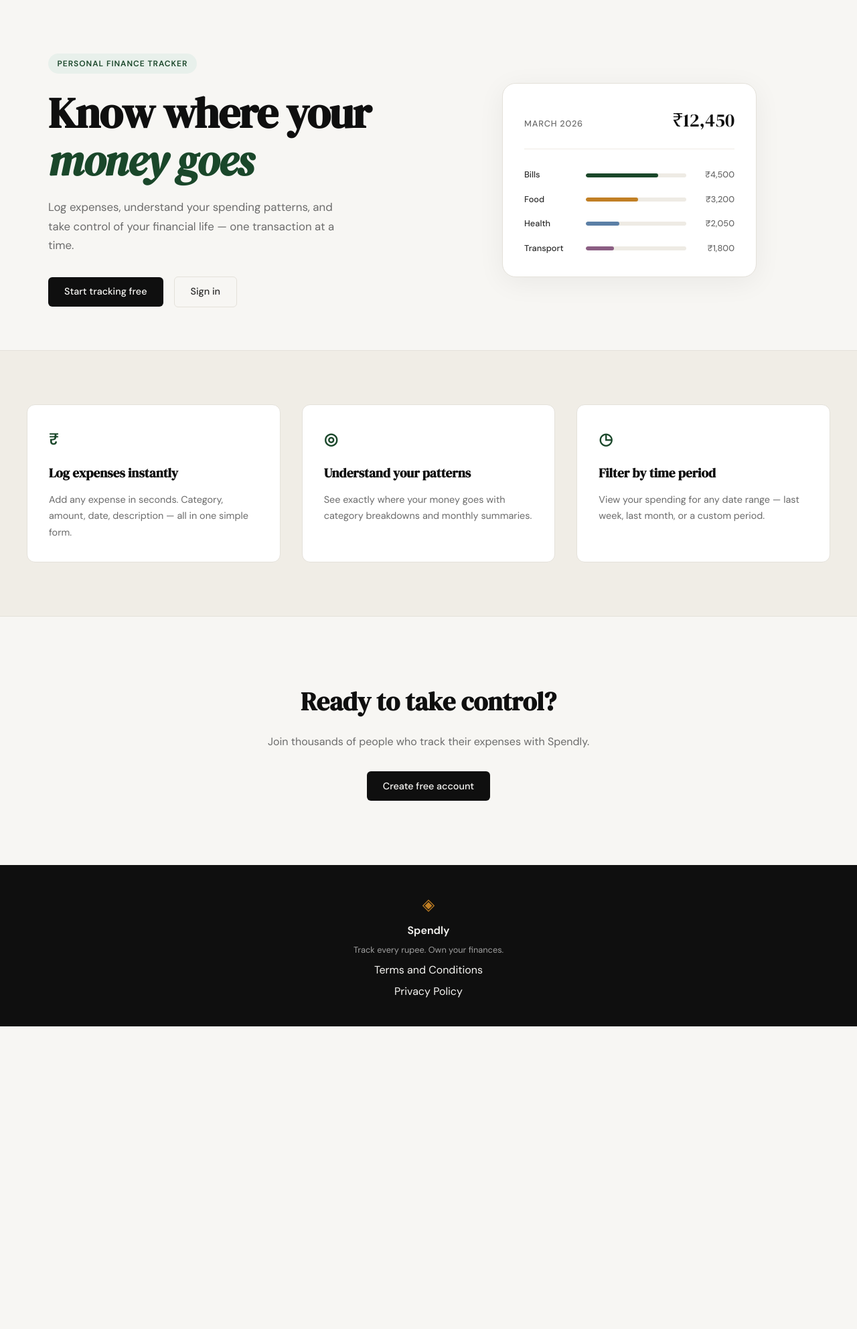
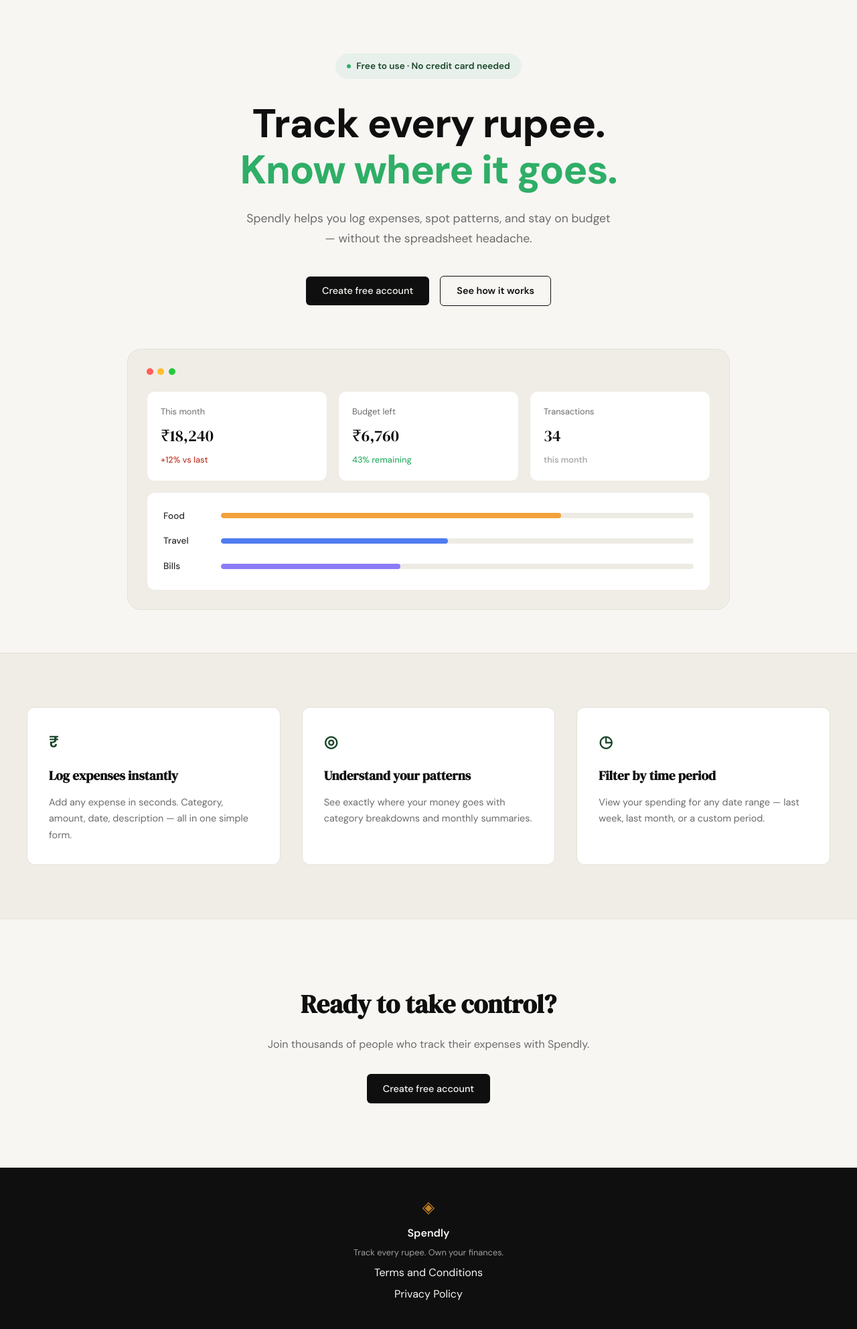
Before and after one commit to TASAHU18/expensetracker, a Flask app: page / in a window 1280 px wide. Shown: the part 61-2046 px from the top of the page at 67% size. Before the commit the page ends 1594 px from the top, so only its background shows below. Run offline with Flask 3, Linux system fonts and the light colour scheme.

Commit message:
landing: redesigned hero section to match mockup

```diff
--- a/static/css/style.css
+++ b/static/css/style.css
@@ -12,6 +12,7 @@
     --paper-card: #ffffff;
     --accent: #1a472a;
     --accent-light: #e8f0eb;
+    --accent-vivid: #2fae67;
     --accent-2: #c17f24;
     --accent-2-light: #fdf3e3;
     --danger: #c0392b;
@@ -125,53 +126,71 @@ a { color: inherit; text-decoration: none; }
 
 .hero {
     padding: 5rem 2rem 4rem;
-    display: grid;
-    grid-template-columns: 1fr 1fr;
-    gap: 4rem;
+    display: flex;
+    flex-direction: column;
     align-items: center;
     max-width: var(--max-width);
     margin: 0 auto;
 }
 
+.hero-inner {
+    display: flex;
+    flex-direction: column;
+    align-items: center;
+    max-width: 720px;
+    text-align: center;
+}
+
 .hero-badge {
-    display: inline-block;
+    display: inline-flex;
+    align-items: center;
+    gap: 0.5rem;
     background: var(--accent-light);
     color: var(--accent);
-    font-size: 0.75rem;
+    font-size: 0.85rem;
     font-weight: 600;
-    letter-spacing: 0.08em;
-    text-transform: uppercase;
-    padding: 0.35rem 0.85rem;
+    padding: 0.5rem 1.1rem;
     border-radius: 999px;
+    margin-bottom: 2rem;
+}
+
+.hero-badge-dot {
+    width: 6px;
+    height: 6px;
+    border-radius: 50%;
+    background: var(--accent-vivid);
+    flex-shrink: 0;
+}
+
+.hero-title {
+    font-family: var(--font-body);
+    font-weight: 800;
+    font-size: clamp(2.5rem, 6vw, 3.75rem);
+    line-height: 1.15;
+    letter-spacing: -0.02em;
+    color: var(--ink);
     margin-bottom: 1.5rem;
 }
 
-.hero-title {
-    font-family: var(--font-display);
-    font-size: clamp(2.5rem, 5vw, 4rem);
-    line-height: 1.1;
-    letter-spacing: -0.02em;
-    color: var(--ink);
-    margin-bottom: 1.25rem;
-}
-
-.hero-title em {
-    font-style: italic;
-    color: var(--accent);
+.hero-title-accent {
+    display: block;
+    color: var(--accent-vivid);
 }
 
 .hero-subtitle {
-    font-size: 1.05rem;
+    font-size: 1.1rem;
     color: var(--ink-muted);
     line-height: 1.7;
-    max-width: 460px;
-    margin-bottom: 2rem;
+    max-width: 560px;
+    margin-bottom: 2.5rem;
 }
 
 .hero-actions {
     display: flex;
     gap: 1rem;
     align-items: center;
+    justify-content: center;
+    margin-bottom: 4rem;
 }
 
 /* ------------------------------------------------------------------ */
@@ -181,58 +200,97 @@ a { color: inherit; text-decoration: none; }
 .hero-visual {
     display: flex;
     justify-content: center;
+    width: 100%;
 }
 
 .mock-card {
-    background: var(--paper-card);
+    background: var(--paper-warm);
     border: 1px solid var(--border);
     border-radius: var(--radius-lg);
-    padding: 2rem;
+    padding: 1.75rem;
     width: 100%;
-    max-width: 380px;
-    box-shadow: 0 8px 40px rgba(0,0,0,0.06);
+    max-width: 900px;
 }
 
 .mock-card-header {
     display: flex;
-    justify-content: space-between;
-    align-items: baseline;
-    margin-bottom: 1.75rem;
-    padding-bottom: 1.25rem;
-    border-bottom: 1px solid var(--border-soft);
+    gap: 0.4rem;
+    margin-bottom: 1.5rem;
 }
 
-.mock-label {
+.mock-dot {
+    width: 10px;
+    height: 10px;
+    border-radius: 50%;
+}
+
+.mock-dot-red { background: #ff5f57; }
+.mock-dot-yellow { background: #ffbd2e; }
+.mock-dot-green { background: #28c840; }
+
+.mock-stats {
+    display: grid;
+    grid-template-columns: repeat(3, 1fr);
+    gap: 1rem;
+    margin-bottom: 1rem;
+}
+
+.mock-stat {
+    background: var(--paper-card);
+    border: 1px solid var(--border-soft);
+    border-radius: var(--radius-md);
+    padding: 1.25rem;
+    display: flex;
+    flex-direction: column;
+    gap: 0.4rem;
+    text-align: left;
+}
+
+.mock-stat-label {
+    font-size: 0.8rem;
+    color: var(--ink-muted);
+}
+
+.mock-stat-value {
+    font-family: var(--font-display);
+    font-size: 1.5rem;
+    color: var(--ink);
+}
+
+.mock-stat-delta {
     font-size: 0.8rem;
     font-weight: 500;
-    color: var(--ink-muted);
-    text-transform: uppercase;
-    letter-spacing: 0.06em;
 }
 
-.mock-total {
-    font-family: var(--font-display);
-    font-size: 1.75rem;
-    color: var(--ink);
+.mock-stat-delta-negative { color: var(--danger); }
+.mock-stat-delta-positive { color: var(--accent-vivid); }
+.mock-stat-delta-neutral { color: var(--ink-faint); }
+
+.mock-bars-panel {
+    background: var(--paper-card);
+    border: 1px solid var(--border-soft);
+    border-radius: var(--radius-md);
+    padding: 1.5rem;
 }
 
 .mock-bars { display: flex; flex-direction: column; gap: 1rem; }
 
 .mock-bar-row {
     display: grid;
-    grid-template-columns: 80px 1fr 60px;
+    grid-template-columns: 70px 1fr;
     align-items: center;
-    gap: 0.75rem;
+    gap: 1rem;
+    text-align: left;
 }
 
 .mock-cat {
-    font-size: 0.8rem;
+    font-size: 0.85rem;
     font-weight: 500;
     color: var(--ink-soft);
 }
 
 .mock-bar-track {
-    height: 6px;
+    height: 8px;
     background: var(--border-soft);
     border-radius: 999px;
     overflow: hidden;
@@ -240,21 +298,13 @@ a { color: inherit; text-decoration: none; }
 
 .mock-bar {
     height: 100%;
-    background: var(--accent);
     border-radius: 999px;
     transition: width 0.6s ease;
 }
 
-.mock-bar-2 { background: var(--accent-2); }
-.mock-bar-3 { background: #5b7fa6; }
-.mock-bar-4 { background: #8b5e83; }
-
-.mock-amt {
-    font-size: 0.8rem;
-    font-weight: 500;
-    color: var(--ink-muted);
-    text-align: right;
-}
+.mock-bar-food { background: #f2a13c; }
+.mock-bar-travel { background: #4f7cf0; }
+.mock-bar-bills { background: #8b7cf6; }
 
 /* ------------------------------------------------------------------ */
 /* Buttons                                                             */
@@ -280,19 +330,19 @@ a { color: inherit; text-decoration: none; }
 .btn-ghost {
     display: inline-block;
     background: transparent;
-    color: var(--ink-soft);
+    color: var(--ink);
     padding: 0.65rem 1.5rem;
     border-radius: var(--radius-sm);
     font-size: 0.9rem;
-    font-weight: 500;
-    border: 1px solid var(--border);
+    font-weight: 600;
+    border: 1.5px solid var(--ink);
     transition: all 0.2s;
     text-decoration: none;
 }
 
 .btn-ghost:hover {
-    border-color: var(--ink);
-    color: var(--ink);
+    background: var(--ink);
+    color: var(--paper);
 }
 
 /* ------------------------------------------------------------------ */
@@ -557,14 +607,8 @@ a { color: inherit; text-decoration: none; }
 /* ------------------------------------------------------------------ */
 
 @media (max-width: 900px) {
-    .hero {
-        grid-template-columns: 1fr;
-        text-align: center;
-    }
-
     .hero-subtitle { max-width: 100%; }
-    .hero-actions { justify-content: center; }
-    .hero-visual { display: none; }
+    .mock-stats { grid-template-columns: 1fr; }
 
     .features-inner { grid-template-columns: 1fr; }
 }
@@ -572,4 +616,7 @@ a { color: inherit; text-decoration: none; }
 @media (max-width: 600px) {
     .nav-links a:not(.nav-cta) { display: none; }
     .hero { padding: 3rem 1rem 2rem; }
+    .hero-actions { flex-direction: column; width: 100%; }
+    .hero-actions .btn-primary,
+    .hero-actions .btn-ghost { width: 100%; text-align: center; }
 }
--- a/templates/base.html
+++ b/templates/base.html
@@ -6,7 +6,7 @@
     <title>{% block title %}Spendly{% endblock %}</title>
     <link rel="preconnect" href="https://fonts.googleapis.com">
     <link rel="preconnect" href="https://fonts.gstatic.com" crossorigin>
-    <link href="https://fonts.googleapis.com/css2?family=DM+Serif+Display:ital@0;1&family=DM+Sans:wght@300;400;500;600&display=swap" rel="stylesheet">
+    <link href="https://fonts.googleapis.com/css2?family=DM+Serif+Display:ital@0;1&family=DM+Sans:wght@300;400;500;600;700;800&display=swap" rel="stylesheet">
     <link rel="stylesheet" href="{{ url_for('static', filename='css/style.css') }}">
     {% block head %}{% endblock %}
 </head>
--- a/templates/landing.html
+++ b/templates/landing.html
@@ -6,55 +6,67 @@
 
 <section class="hero">
     <div class="hero-inner">
-        <div class="hero-badge">Personal Finance Tracker</div>
+        <div class="hero-badge">
+            <span class="hero-badge-dot"></span>
+            Free to use · No credit card needed
+        </div>
         <h1 class="hero-title">
-            Know where your<br>
-            <em>money goes</em>
+            Track every rupee.
+            <span class="hero-title-accent">Know where it goes.</span>
         </h1>
         <p class="hero-subtitle">
-            Log expenses, understand your spending patterns,
-            and take control of your financial life —
-            one transaction at a time.
+            Spendly helps you log expenses, spot patterns, and stay
+            on budget — without the spreadsheet headache.
         </p>
         <div class="hero-actions">
-            <a href="{{ url_for('register') }}" class="btn-primary">Start tracking free</a>
-            <a href="{{ url_for('login') }}" class="btn-ghost">Sign in</a>
+            <a href="{{ url_for('register') }}" class="btn-primary">Create free account</a>
+            <a href="#" class="btn-ghost">See how it works</a>
         </div>
     </div>
     <div class="hero-visual">
         <div class="mock-card">
             <div class="mock-card-header">
-                <span class="mock-label">March 2026</span>
-                <span class="mock-total">₹12,450</span>
+                <span class="mock-dot mock-dot-red"></span>
+                <span class="mock-dot mock-dot-yellow"></span>
+                <span class="mock-dot mock-dot-green"></span>
             </div>
-            <div class="mock-bars">
-                <div class="mock-bar-row">
-                    <span class="mock-cat">Bills</span>
-                    <div class="mock-bar-track">
-                        <div class="mock-bar" style="width: 72%"></div>
+            <div class="mock-stats">
+                <div class="mock-stat">
+                    <span class="mock-stat-label">This month</span>
+                    <span class="mock-stat-value">₹18,240</span>
+                    <span class="mock-stat-delta mock-stat-delta-negative">+12% vs last</span>
+                </div>
+                <div class="mock-stat">
+                    <span class="mock-stat-label">Budget left</span>
+                    <span class="mock-stat-value">₹6,760</span>
+                    <span class="mock-stat-delta mock-stat-delta-positive">43% remaining</span>
+                </div>
+                <div class="mock-stat">
+                    <span class="mock-stat-label">Transactions</span>
+                    <span class="mock-stat-value">34</span>
+                    <span class="mock-stat-delta mock-stat-delta-neutral">this month</span>
+                </div>
+            </div>
+            <div class="mock-bars-panel">
+                <div class="mock-bars">
+                    <div class="mock-bar-row">
+                        <span class="mock-cat">Food</span>
+                        <div class="mock-bar-track">
+                            <div class="mock-bar mock-bar-food" style="width: 72%"></div>
+                        </div>
                     </div>
-                    <span class="mock-amt">₹4,500</span>
-                </div>
-                <div class="mock-bar-row">
-                    <span class="mock-cat">Food</span>
-                    <div class="mock-bar-track">
-                        <div class="mock-bar mock-bar-2" style="width: 52%"></div>
+                    <div class="mock-bar-row">
+                        <span class="mock-cat">Travel</span>
+                        <div class="mock-bar-track">
+                            <div class="mock-bar mock-bar-travel" style="width: 48%"></div>
+                        </div>
                     </div>
-                    <span class="mock-amt">₹3,200</span>
-                </div>
-                <div class="mock-bar-row">
-                    <span class="mock-cat">Health</span>
-                    <div class="mock-bar-track">
-                        <div class="mock-bar mock-bar-3" style="width: 33%"></div>
+                    <div class="mock-bar-row">
+                        <span class="mock-cat">Bills</span>
+                        <div class="mock-bar-track">
+                            <div class="mock-bar mock-bar-bills" style="width: 38%"></div>
+                        </div>
                     </div>
-                    <span class="mock-amt">₹2,050</span>
-                </div>
-                <div class="mock-bar-row">
-                    <span class="mock-cat">Transport</span>
-                    <div class="mock-bar-track">
-                        <div class="mock-bar mock-bar-4" style="width: 28%"></div>
-                    </div>
-                    <span class="mock-amt">₹1,800</span>
                 </div>
             </div>
         </div>
```
